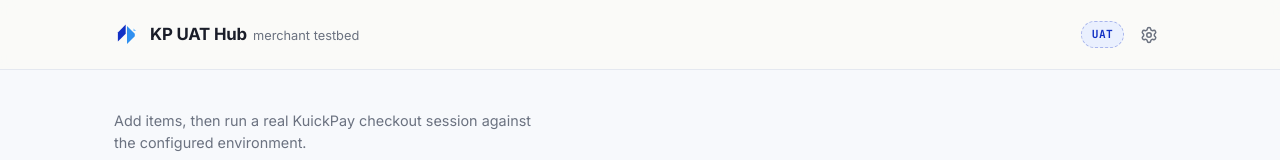
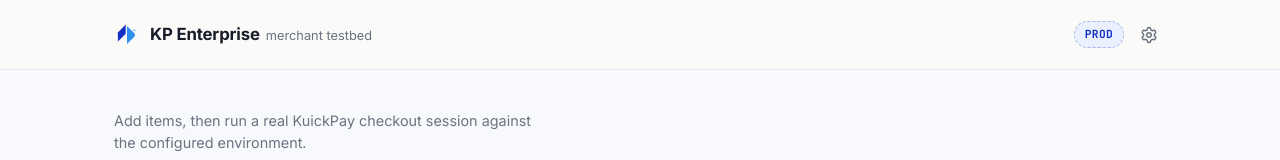
Before and after one commit to usmanaminstack/nextjs-ecommerce, a Next.js app: page / in a window 1280 px wide. Shown: the top 160 px of the page. Built offline with nearby package versions, Linux system fonts and the light colour scheme.

Commit message:
minor fixes

```diff
--- a/app/page.js
+++ b/app/page.js
@@ -52,8 +52,8 @@ export default function Home() {
   const [toast, setToast] = useState(null);
   const [checkoutResult, setCheckoutResult] = useState(null);
   const [showRawResponse, setShowRawResponse] = useState(false);
-  const [config, setConfig] = useState(PRESETS.uat);
-  const [env, setEnv] = useState('uat');
+  const [config, setConfig] = useState(PRESETS.prod);
+  const [env, setEnv] = useState('prod');
 
   const showToast = useCallback((message, type = 'success') => {
     setToast({ message, type });
```
